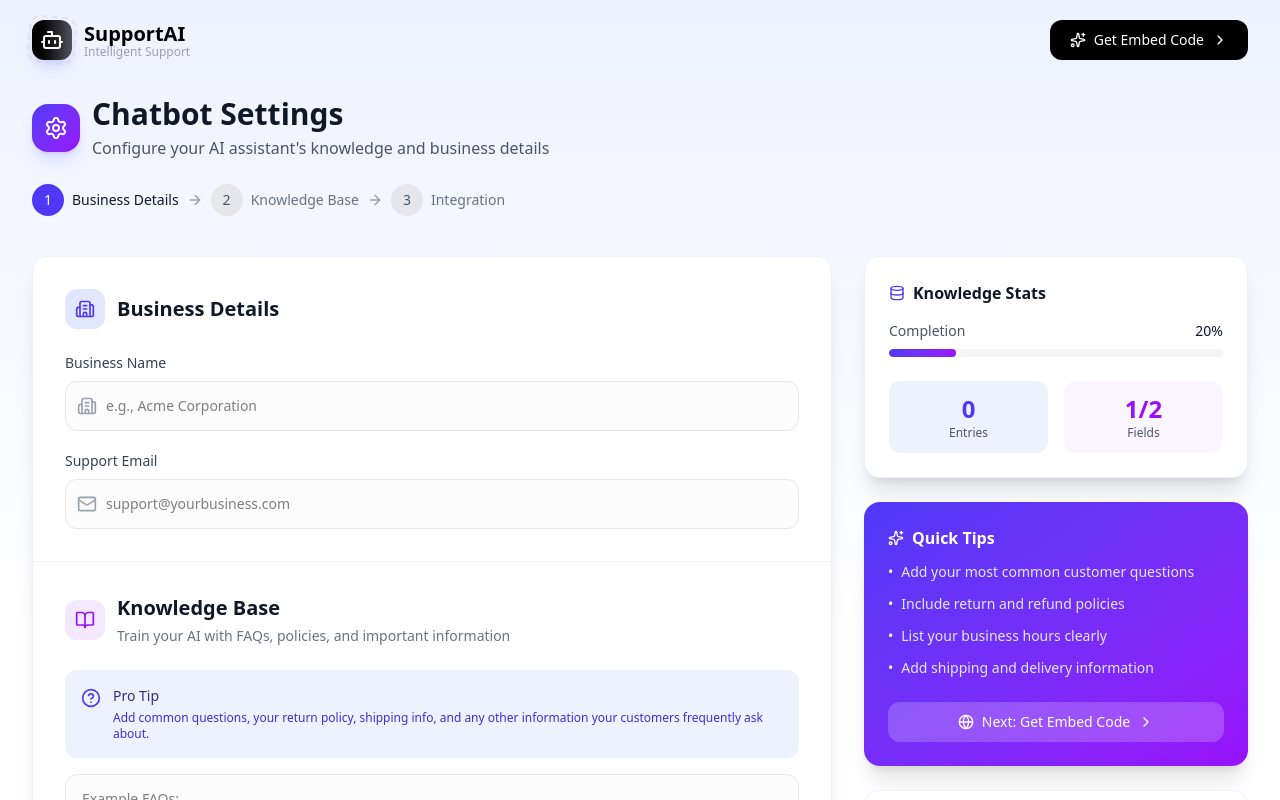
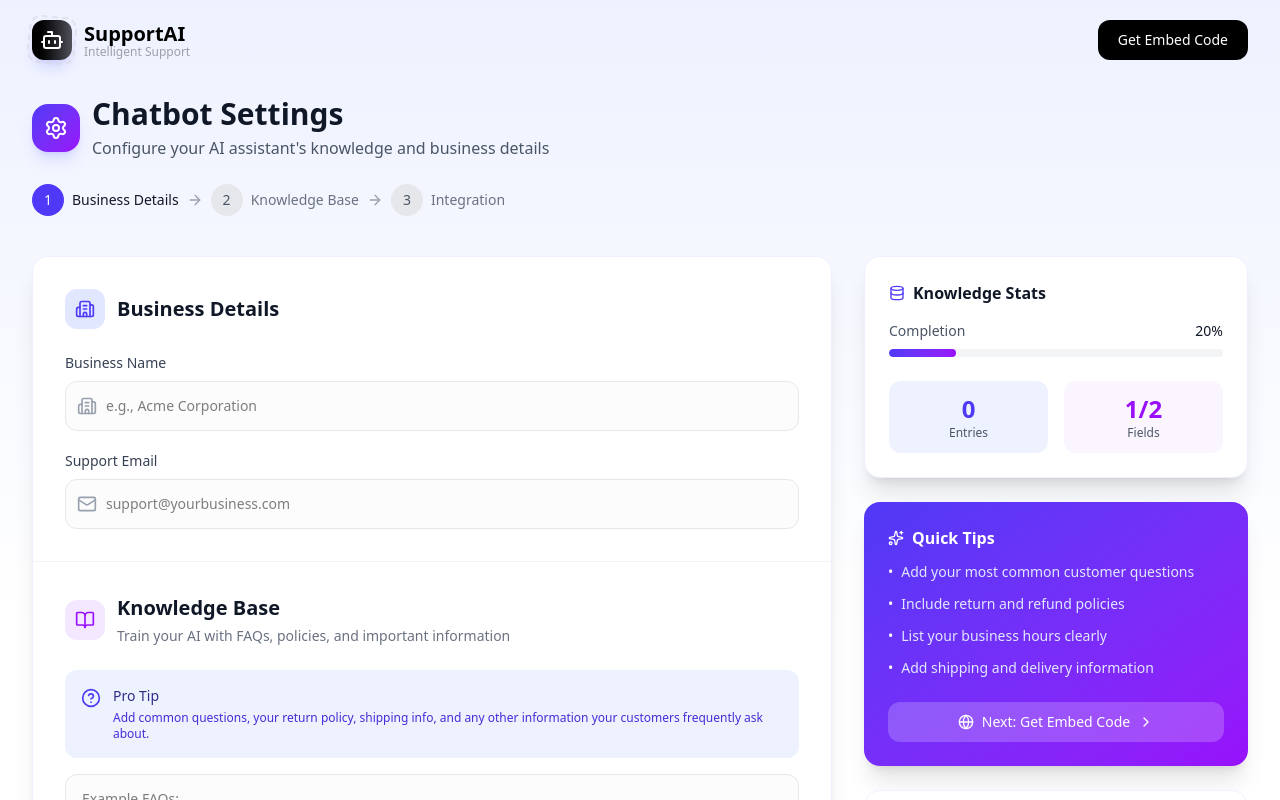
Before and after one commit to RehmanAly14/support-ai, a Next.js app: page /dashboard in a window 1280 px wide. Shown: the top 800 px of the page. Built offline with nearby package versions, Linux system fonts and the light colour scheme; no server answers; what @scalekit-sdk/node would draw is missing.

Commit message:
change button ui

```diff
--- a/src/components/DashboardClient.tsx
+++ b/src/components/DashboardClient.tsx
@@ -121,9 +121,7 @@ const DashboardClient = ({ ownerId }: { ownerId: string }) => {
             onClick={() => router.push('embed')}
             className="px-5 py-2.5 rounded-xl bg-black text-white text-sm font-medium hover:shadow-lg hover:shadow-indigo-500/25 transition-all duration-300 flex items-center gap-2"
           >
-            <Sparkles className="w-4 h-4" />
             Get Embed Code
-            <ChevronRight className="w-4 h-4" />
           </motion.button>
         </div>
       </motion.nav>
```
